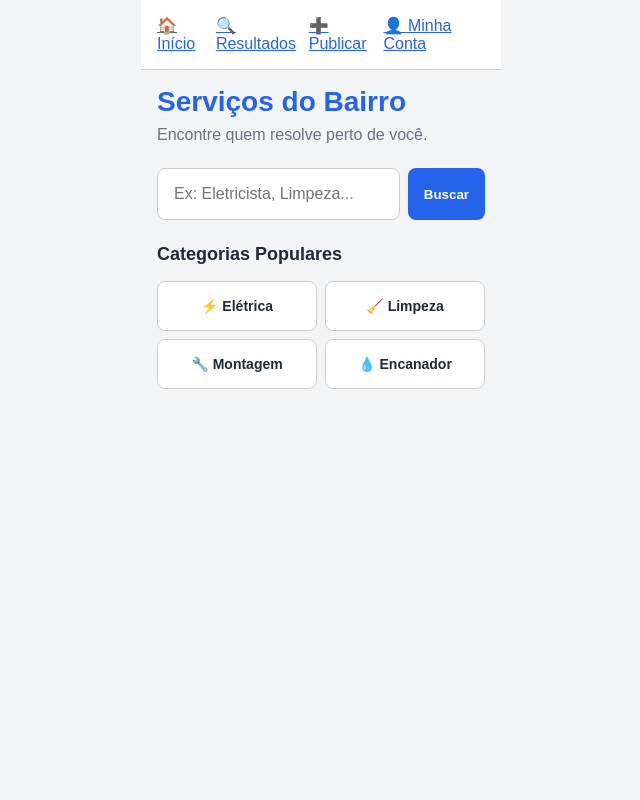
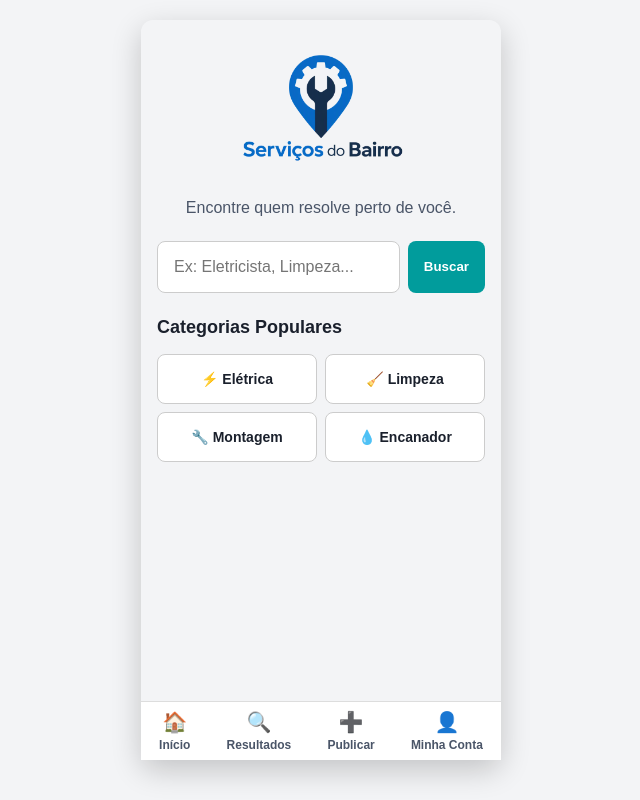
Before and after one commit to IDSLeonardo/servicos-bairro-fatec, a website built with Vite: page index.html in a window 1280 px wide. Shown: the whole page, without its empty margins (319-959 px from the left). Built offline with nearby package versions, Linux system fonts and the light colour scheme.

Commit message:
Aplica logo gerado e nova paleta de cores em tokens.css e finaliza estilização da tela inicial.

```diff
--- a/index.html
+++ b/index.html
@@ -10,12 +10,10 @@
 </head>
 
 <body>
+  <!-- O roteador vai injetar as telas dentro dessa div -->
+  <div id="app"></div>
   <!-- O menu do webapp vai entrar aqui -->
   <nav id="menu"></nav>
-
-  <!-- O roteador vai injetar as telas dentro dessa div -->
-  <div id="app"></div>
-
   <!-- O type="module" é obrigatório para usar os imports de arquivo para arquivo -->
   <script type="module" src="src/js/main.js"></script>
 </body>
--- a/src/css/base.css
+++ b/src/css/base.css
@@ -8,16 +8,21 @@
 /* Configuração de fonte e tela do app */
 body {
   font-family: Arial, Helvetica, sans-serif;
-  background-color: #E5E7EB;
+  background-color: #e5e7eb;
   color: var(--cor-texto-principal);
 
-  /* Regra de largura máxima: 360px */
-  max-width: 360px;
-  min-height: 100vh;
-  margin: 0 auto; /* Centraliza a tela de 360px no meio do monitor */
+  /* Regra de layout */
+  max-width: 360px; /* Trava na largura padrão exigida pelo professor */
+  height: 100vh;
+  max-height: 740px; /* Trava na altura padrão de um celular */
+  margin: 20px auto; /* Centraliza a tela de 360px no meio do monitor */
   background-color: var(--cor-fundo); /* Fundo real do nosso webapp */
 
-  /* Flexbox base para empilhar o Menu e o Conteúdo (App) */
+  box-shadow: 0 10px 30px rgba(0, 0, 0, 0.2);
+  border-radius: 12px;
+  overflow: hidden;
+
+  /* Flexbox base para empilhar o menu e o conteúdo (App) */
   display: flex;
   flex-direction: column;
 }
@@ -29,3 +34,41 @@ body {
   flex-direction: column;
   padding: var(--espaco-medio); /* Espaçamento interno padrão */
 }
+
+/* Navbar inferior (menu) */
+#menu {
+  /* Empurra o menu para o final da tela */
+  margin-top: auto;
+  background-color: var(--cor-fundo-cartao);
+  border-top: 1px solid #ddd;
+}
+
+.navbar {
+  display: flex;
+  justify-content: space-around; /* Espalha os ícones igualmente */
+  padding: var(--espaco-pequeno) 0;
+}
+
+.nav-link {
+  display: flex;
+  flex-direction: column;
+  align-items: center;
+  text-decoration: none;
+  color: var(--cor-texto-secundario);
+  gap: 4px;
+}
+
+.nav-texto {
+  font-size: 12px;
+  font-weight: bold;
+}
+
+.nav-icon {
+  font-size: 20px;
+}
+
+/* Efeito de cor ao passar o mouse ou focar no link */
+.nav-link:hover,
+.nav-link:active {
+  color: var(--cor-destaque);
+}
--- a/src/css/tokens.css
+++ b/src/css/tokens.css
@@ -1,12 +1,12 @@
 :root {
   /* Cores base */
-  --cor-fundo: #F3F4F6; /* Cinza claro para o fundo do app */
-  --cor-fundo-cartao: #FFFFFF; /* Branco para destacar os cartões */
-  --cor-texto-principal: #1F2937; /* Preto para leitura confortável */
-  --cor-texto-secundario: #6B7280; /* Cinza para textos de apoio */
+  --cor-fundo: #f3f4f6; /* Cinza claro para o fundo do app */
+  --cor-fundo-cartao: #ffffff; /* Branco para destacar os cartões */
+  --cor-texto-principal: #1a202c; /* Preto para leitura confortável */
+  --cor-texto-secundario: #4a5568; /* Cinza para textos de apoio */
 
   /* Cor de destaque, apenas uma */
-  --cor-destaque: #2563EB; /* Azul vibrante para botões e links */
+  --cor-destaque: #019c9c; /* Azul vibrante para botões e links */
 
   /* Espaçamentos (para usar no padding e gap do Flexbox) */
   --espaco-pequeno: 8px;
--- a/src/js/main.js
+++ b/src/js/main.js
@@ -11,18 +11,21 @@ function renderizarMenu() {
     .filter((rota) => rota.label !== "")
     .map(
       (rota) =>
-        `<a href="${rota.url}" style="margin-right: var(--espaco-pequeno); color: var(--cor-destaque);">${rota.icon} ${rota.label}</a>`,
+        `<a href="${rota.url}" class="nav-link">
+                    <span class="nav-icon">${rota.icon}</span>
+                    <span class="nav-texto">${rota.label}</span>
+                </a>`,
     )
     .join(""); // Regra do professor de terminar os maps com join("")
 
-  nav.innerHTML = `<div style="padding: var(--espaco-medio); background-color: var(--cor-fundo-cartao); border-bottom: 1px solid #ccc; display: flex; overflow-x: auto;">${itensMenu}</div>`;
+  nav.innerHTML = `<div class="navbar">${itensMenu}</div>`;
 }
 
 // Função que decide o que aparece na tela principal
 function carregarPagina() {
   const app = document.getElementById("app");
   const hashAtual = window.location.hash || "#inicio";
-    const rotaEncontrada = rotas.find(rota => rota.url === hashAtual);
+  const rotaEncontrada = rotas.find((rota) => rota.url === hashAtual);
 
   if (rotaEncontrada) {
     // Padrão do professor: Executa a página passando a div app
--- a/src/js/paginas/inicio/inicio.css
+++ b/src/js/paginas/inicio/inicio.css
@@ -6,14 +6,27 @@
 }
 
 /* Cabeçalho */
+
+.inicio-cabecalho {
+  display: flex;
+  flex-direction: column;
+  align-items: center;
+  text-align: center;
+  gap: var(--espaco-pequeno);
+}
+
 .inicio-cabecalho h1 {
-  font-size: 28px;
-  color: var(--cor-destaque);
-  margin-bottom: var(--espaco-pequeno);
+  display: flex;
+  flex-direction: column;
+  align-items: center;
+  text-align: center;
+  gap: var(--espaco-pequeno);
 }
 
 .inicio-cabecalho p {
-  color: var(--cor-texto-secundario);
+    color: var(--cor-texto-secundario);
+    font-size: 16px;
+    margin-top: 12px;
 }
 
 /* Formulário de Busca */
@@ -68,3 +81,17 @@
   cursor: pointer;
   text-align: center;
 }
+
+/* Controla o tamanho exato da imagem gerada */
+.logo-imagem {
+  width: 220px; /* Largura perfeita para caber nos 360px da tela */
+  height: auto; /* Mantém a proporção correta sem esticar */
+  border-radius: 12px; /* Deixa as pontas da imagem levemente arredondadas */
+  mix-blend-mode: multiply; /* Truque de CSS: faz o fundo branco da imagem mesclar melhor com o fundo do app */
+}
+
+.inicio-cabecalho p {
+  color: var(--cor-texto-secundario);
+  font-size: 16px;
+  margin-top: 8px;
+}
--- a/src/js/paginas/inicio/inicio.js
+++ b/src/js/paginas/inicio/inicio.js
@@ -5,8 +5,8 @@ function inicio(app) {
   app.innerHTML = `
         <div class="inicio-conteudo">
             <header class="inicio-cabecalho">
-                <h1>Serviços do Bairro</h1>
-                <p>Encontre quem resolve perto de você.</p>
+            <img src="/src/assets/imgs/logo.png" alt="Logo Serviços do Bairro" class="logo-imagem">
+            <p>Encontre quem resolve perto de você.</p>
             </header>
 
             <form id="form-busca" class="inicio-busca">
```
Also changed, not shown: src/assets/imgs/logo.png (added). Lines whose indentation alone changed are shown as unchanged.
